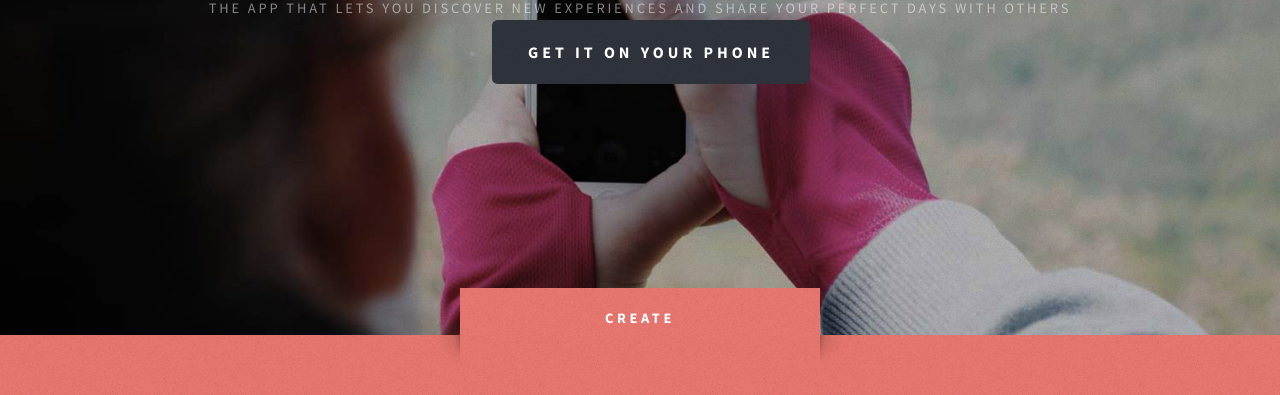
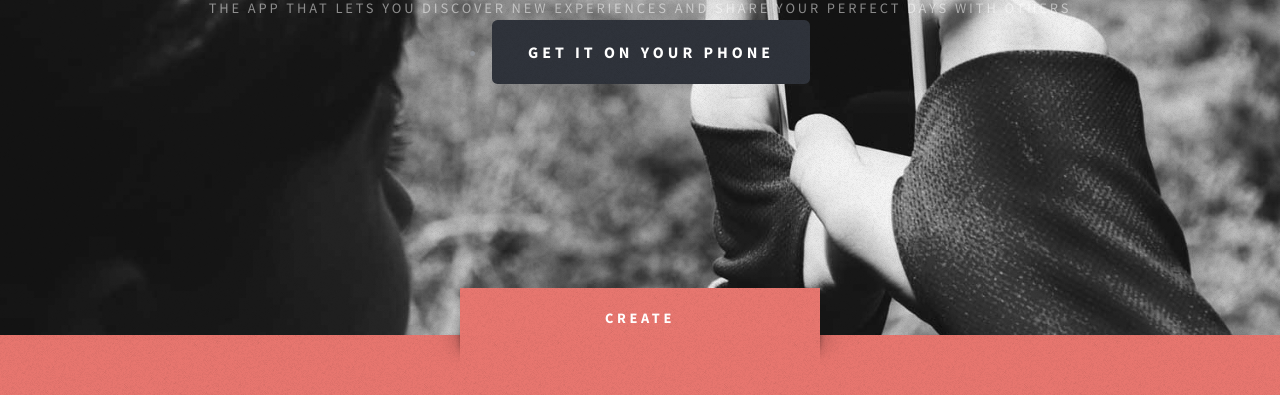
Before and after one commit to rebeccazisser/perfectday-landing, a plain HTML site: page index.html in a window 1280 px wide. Shown: the part 238-633 px from the top of the page. Drawn offline with Linux system fonts and the light colour scheme.

Commit message:
Changed header photo

```diff
--- a/css/style.css
+++ b/css/style.css
@@ -868,7 +868,7 @@
 
 	#header-wrapper
 	{
-		background: url('../images/context-shots/06.jpg') center center;
+		background: url('../images/context-shots/01.jpg') center center;
 	-webkit-background-size: cover;
  -moz-background-size: cover;
   -o-background-size: cover;
```
Also changed, not shown: 1 other file.
